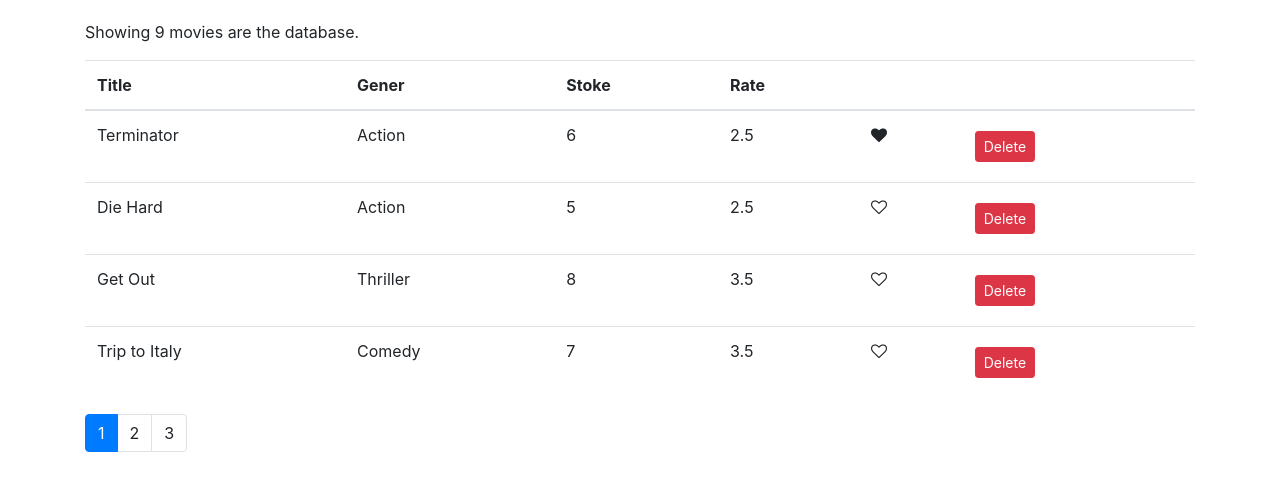
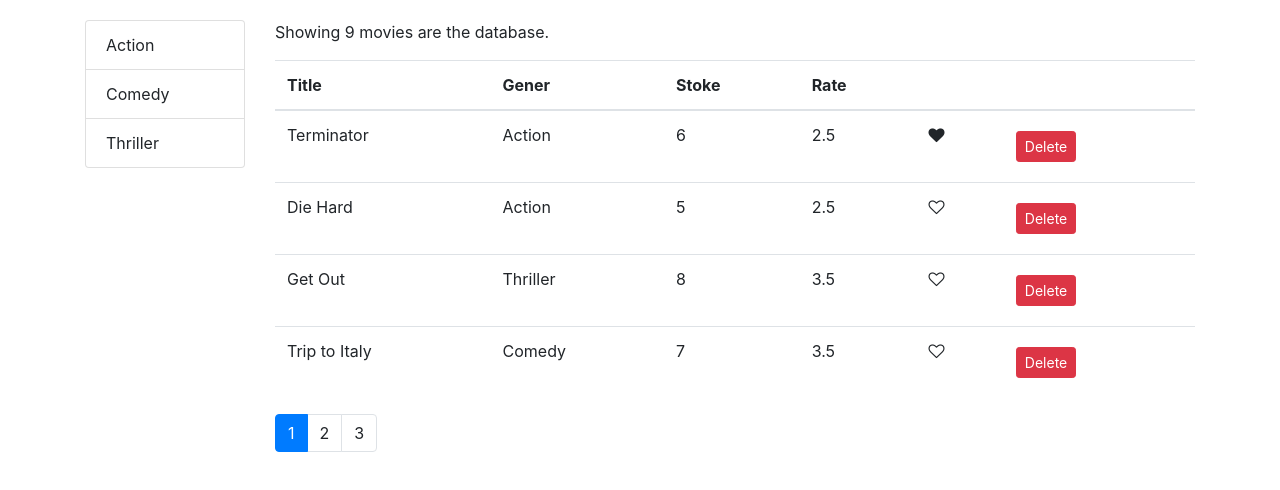
Before and after one commit to tege1984/vidley-frontend, a React (Create React App) app: page / in a window 1280 px wide. Shown: the top 490 px of the page. Built offline with nearby package versions, Linux system fonts and the light colour scheme.

Commit message:
listGroup components is added

```diff
--- /dev/null
+++ b/src/components/common/ListGroup.jsx
@@ -0,0 +1,32 @@
+import React from "react";
+import PropTypes from "prop-types";
+
+const ListGroup = props => {
+  const { currentFilter, items, onFilterChange } = props;
+  return (
+    <ul className="list-group">
+      {items.map(item => (
+        <li
+          key={item._id}
+          style={{ cursor: "pointer" }}
+          onClick={() => onFilterChange(item.name)}
+          className={
+            item.name === currentFilter
+              ? "list-group-item active"
+              : "list-group-item"
+          }
+        >
+          {item.name}
+        </li>
+      ))}
+    </ul>
+  );
+};
+
+ListGroup.propTypes = {
+  items: PropTypes.array.isRequired,
+  currentFilter: PropTypes.string,
+  onFilterChange: PropTypes.func.isRequired
+};
+
+export default ListGroup;
--- a/src/components/movies.jsx
+++ b/src/components/movies.jsx
@@ -3,10 +3,15 @@ import { getMovies } from "../services/fakeMovieService";
 import Like from "./common/Like";
 import Pagination from "./common/pagination";
 import { paginate } from "../utils/paginate";
+import { filterItem } from "../utils/filterItem";
+import ListGroup from "./common/ListGroup";
+import { getGenres } from "../services/fakeGenreService";
 class Movies extends Component {
   state = {
     movies: getMovies(),
+    genres: getGenres(),
     currentPage: 1,
+    currentFilter: null,
     pageSize: 4
   };
 
@@ -31,17 +36,42 @@ class Movies extends Component {
     // );
     // this.setState({ movies: moviesInPage });
     this.setState({ currentPage: page });
-    console.log(page);
+    //console.log(page);
+  };
+
+  handleFilterChange = filter => {
+    console.log(filter);
+    this.setState({
+      currentFilter: filter,
+      currentPage: 1
+    });
   };
 
   render() {
     const { length: count } = this.state.movies;
-    const { currentPage, pageSize, movies: allMovies } = this.state;
+    const {
+      currentPage,
+      pageSize,
+      movies: allMovies,
+      currentFilter
+    } = this.state;
     if (count === 0) return <p>There are no movies in the database</p>;
 
-    const movies = paginate(allMovies, currentPage, pageSize);
+    const filteredItems = filterItem(allMovies, currentFilter);
+    console.log(filteredItems);
+    const movies = paginate(filteredItems, currentPage, pageSize);
+
     return (
       <React.Fragment>
+        <div className="row">
+          <div className="col-2">
+            <ListGroup
+              currentFilter={this.state.currentFilter}
+              items={this.state.genres}
+              onFilterChange={this.handleFilterChange}
+            />
+          </div>
+          <div className="col-10">
             <p>Showing {count} movies are the database.</p>
 
             <table className="table">
@@ -84,13 +114,15 @@ class Movies extends Component {
             </table>
 
             <Pagination
-          itemsCount={count}
+              itemsCount={filteredItems.length}
               pageSize={pageSize}
               currentPage={currentPage}
               onPageChange={this.handelPageChange}
               // movies={this.state.movies}
               // onClick={this.handlePagination}
             />
+          </div>
+        </div>
       </React.Fragment>
     );
   }
--- /dev/null
+++ b/src/utils/filterItem.js
@@ -0,0 +1,6 @@
+import _ from "lodash";
+
+export function filterItem(items, filter) {
+  if (!filter) return items;
+  return items.filter(item => item.genre.name === filter);
+}
```
Lines whose indentation alone changed are shown as unchanged.
